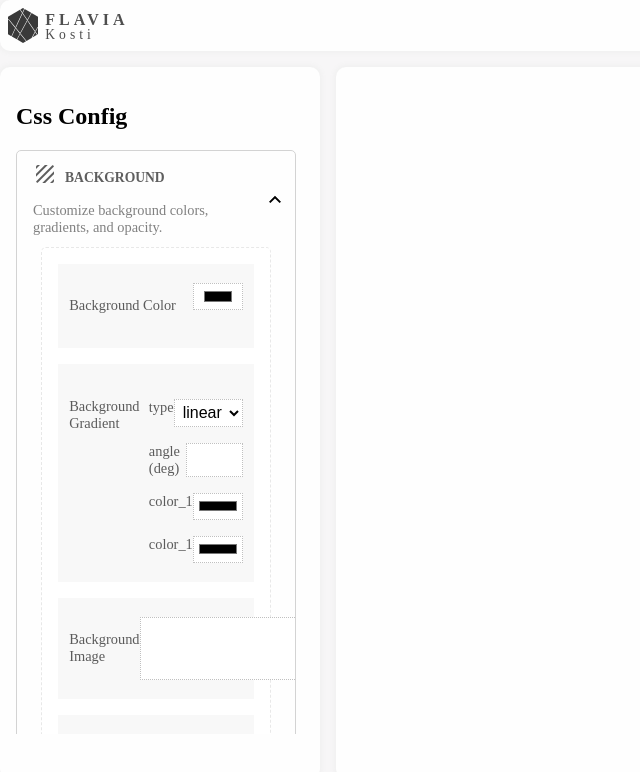
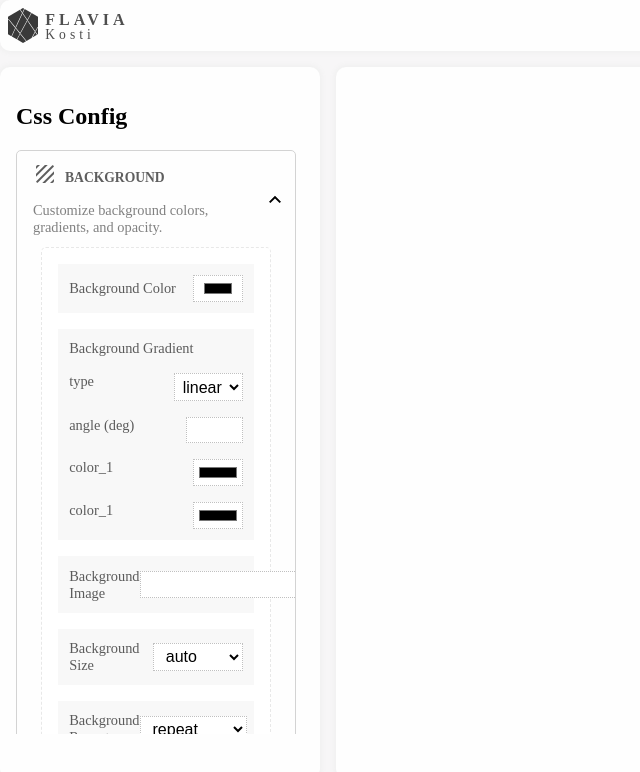
Before and after one commit to flavia3107/css-playground, an Angular app: page / in a window 1280 px wide. Both pictures are taken after a click on the button 156 px from the left and 211 px from the top of the page. Shown: the top 772 px of the page, without its empty margins (0-640 px from the left). Built offline with nearby package versions, Linux system fonts and the light colour scheme.

Commit message:
Css Playground: Config P6

```diff
--- a/src/app/components/css-configs/css-configs.component.html
+++ b/src/app/components/css-configs/css-configs.component.html
@@ -11,42 +11,76 @@
 		</mat-expansion-panel-header>
 		<div class="panel-content flex-column">
 			@for(property of config.properties; track property){
-			<div class="flex-row space_between input-container">
-				<p>
-					{{property.name | camelToWords}}
+			@switch (property.type) {
+			@case ('color') {
+			<div class="flex-row space_between input-container middle">
+				<p> {{property.name | camelToWords}}
 					@if(property.unit){
-					<span class="unit">({{ property.unit }})</span>
+					<span class="unit">{{ property.unit }}</span>
 					}
 				</p>
-				@switch (property.type) {
-				@case ('color') {
 				<input type="color" class="input-color" />
+			</div>
 			}
 			@case ('custom') {
+			<div class="flex-column space_between input-container">
+				<p> {{property.name | camelToWords}}
+					@if(property.unit){
+					<span class="unit">{{ property.unit }}</span>
+					}
+				</p>
 				<app-custom-input-fields [properties]="property.props" />
+			</div>
 			}
 			@case ('text') {
-				<input type="text" />
+			<div class="flex-row space_between input-container middle">
+				<p> {{property.name | camelToWords}}
+					@if(property.unit){
+					<span class="unit">{{ property.unit }}</span>
+					}
+				</p> <input type="text" />
+			</div>
 			}
 			@case ('select') {
+			<div class="flex-row space_between input-container middle">
+				<p> {{property.name | camelToWords}}
+					@if(property.unit){
+					<span class="unit">{{ property.unit }}</span>
+					}
+				</p>
 				<select class="input-select">
 					@for (option of property?.options; track option) {
 					<option [value]="option">{{ option }}</option>
 					}
 				</select>
+			</div>
 			}
 			@case ('toggle') {
+			<div class="flex-row space_between input-container middle">
+				<p> {{property.name | camelToWords}}
+					@if(property.unit){
+					<span class="unit">{{ property.unit }}</span>
+					}
+				</p>
+			</div>
 			}
 			@case ('number') {
-				<div class="number-control flex-row">
+			<div class="flex-row space_between input-container middle">
+				<p> {{property.name | camelToWords}}
+					@if(property.unit){
+					<span class="unit">{{ property.unit }}</span>
+					}
+				</p>
+				<div class="number-control flex-row ">
 					<button class="btn">–</button>
 					<input type="number" [min]="property.min" [max]="property.max" />
 					<button class="btn">+</button>
 				</div>
+			</div>
 			}
 			}
-			</div>
 			}
+
 		</div>
 	</mat-expansion-panel>
 	}
--- a/src/app/components/css-configs/css-configs.component.scss
+++ b/src/app/components/css-configs/css-configs.component.scss
@@ -40,7 +40,7 @@ mat-panel-description {
 	font-size: 0.9rem;
 	color: #5b5b5b;
 	background: #f8f8f8;
-	padding: 1.2rem 0.7rem;
+	padding: 0.7rem;
 }
 
 .btn {
@@ -73,3 +73,7 @@ input[type="number"] {
 select {
 	text-align: start;
 }
+
+p {
+	margin: 0;
+}
```
Lines whose indentation alone changed are shown as unchanged.
